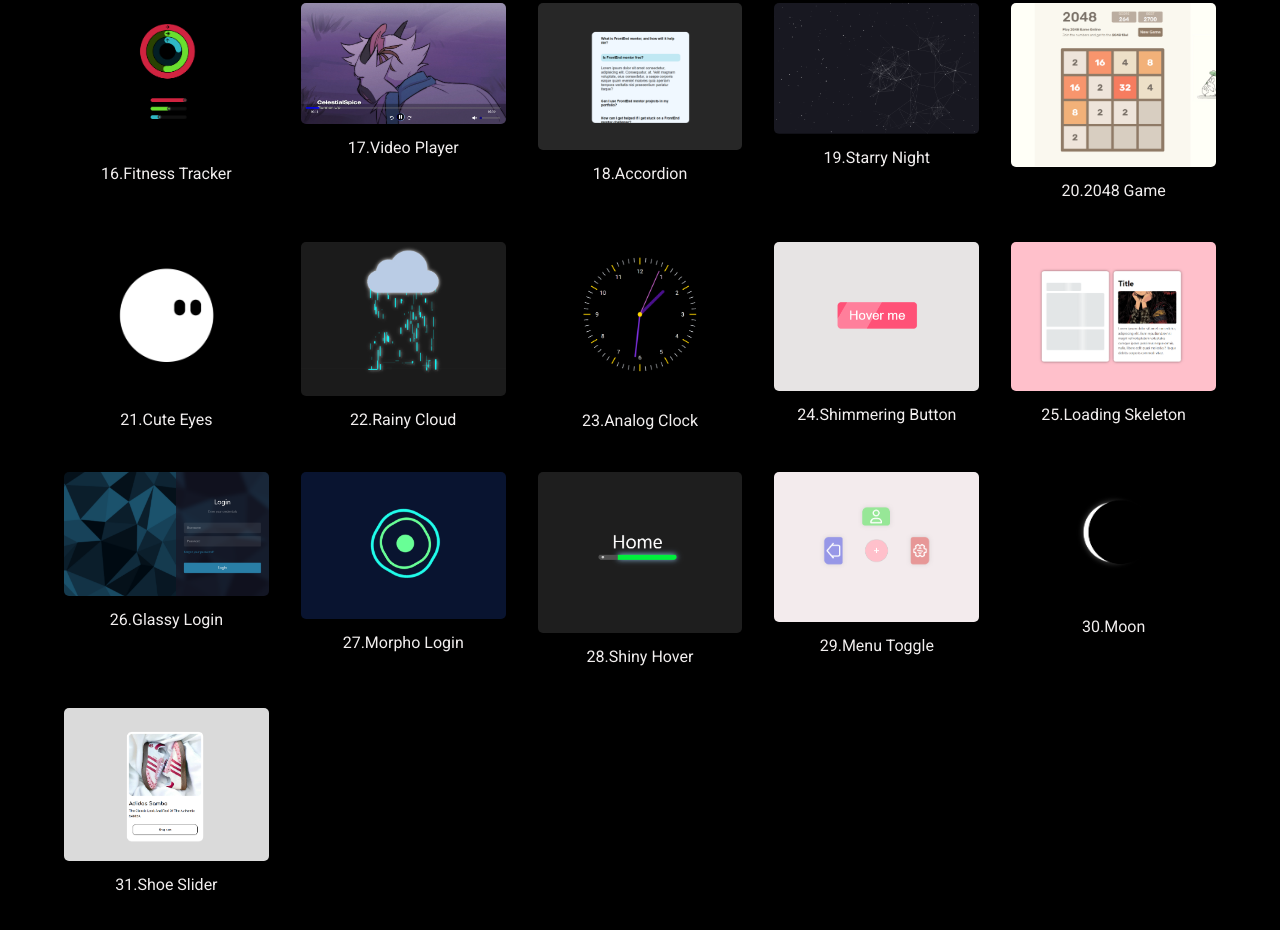
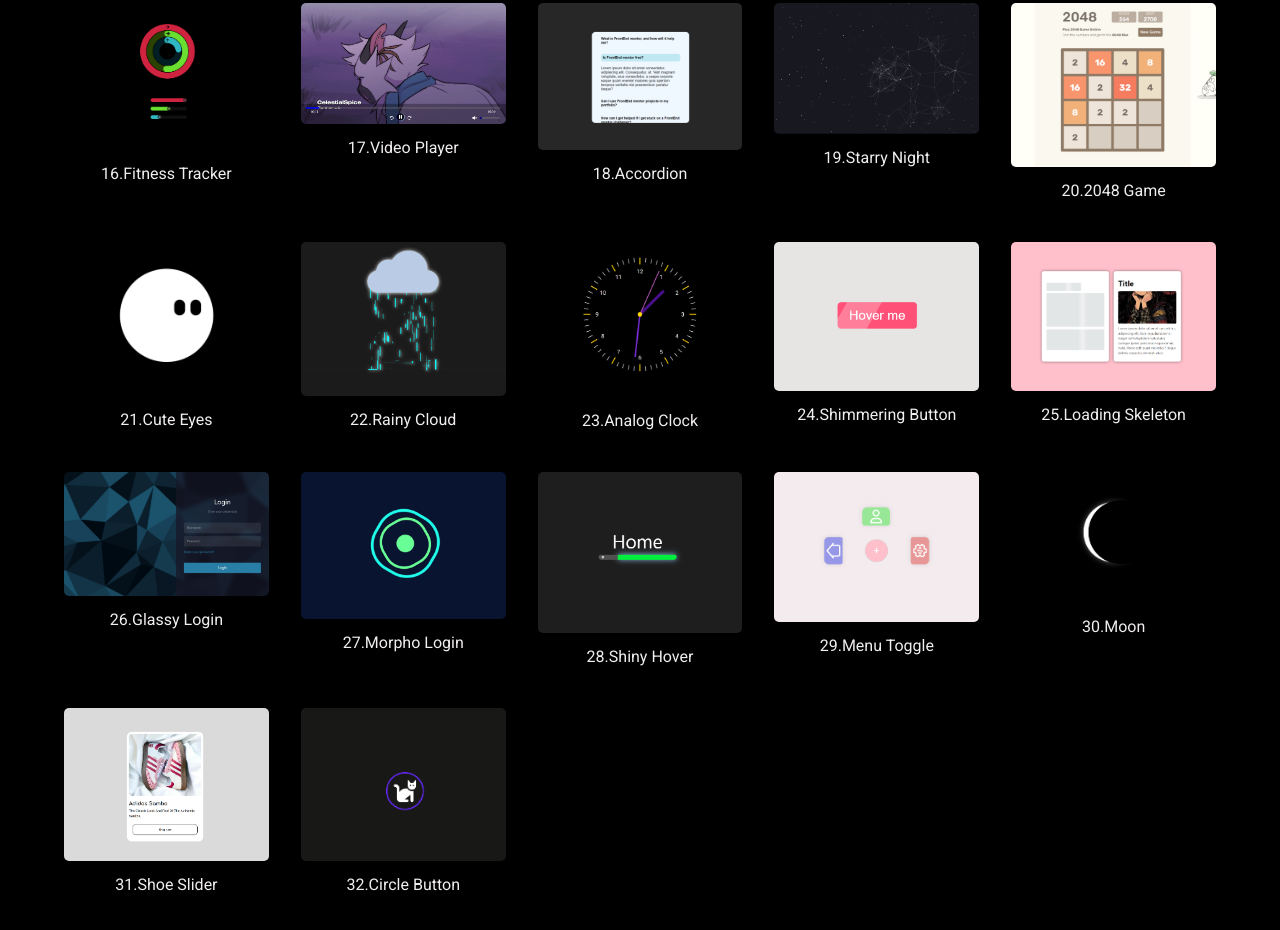
Before and after one commit to eyeedev/100DaysOfCode, a plain HTML site: page projects.html in a window 1280 px wide. Shown: the part 937-1867 px from the top of the page. Drawn offline with Linux system fonts and the light colour scheme.

Commit message:
animation button

```diff
--- /dev/null
+++ b/032/Circle  Button/style.css
@@ -0,0 +1,53 @@
+*{
+    margin: 0;
+    padding: 0;
+    box-sizing: border-box;
+}
+
+body{
+    display: flex;
+    justify-content: center;
+    align-items: center;
+    height: 100vh;
+    background-color: #181817 ;
+
+    a{
+        display: flex;
+        justify-content: center;
+        align-items: center;
+        width: 15rem;
+        height: 15rem;
+        padding: 0.7rem;
+        cursor: pointer;
+        border-radius: 50%;
+
+
+        img{
+            width: 6rem;
+        }
+
+
+
+        svg{
+            position: absolute;
+            padding: 2rem;
+            width: 17rem;
+            transform: rotate(-90deg);
+
+            circle{
+                fill: none;
+                stroke: #6528F7;
+                stroke-width: 5;
+                stroke-dasharray: 0, 442;
+                transition: all 0,3s linear;
+            }
+        }
+
+        :hover circle{
+           stroke-dasharray: 31, 0;
+           transition: all 1.3s;
+        }
+    }
+
+
+}
--- a/projects.html
+++ b/projects.html
@@ -239,6 +239,12 @@
             <p>31.Shoe Slider</p>
           </a>
         </div>
+        <div class="card" data-type="buttons">
+          <a href="./032/Circle  Button/index.html"
+            ><img src="./assets/32.png" alt="" />
+            <p>32.Circle Button</p>
+          </a>
+        </div>
       </section>
     </main>
     <script src="script.js"></script>
```
Also changed, not shown: 032/Circle  Button/index.html (added, +17 -0 lines), 032/Circle  Button/icon/cat.svg (added), 032/index.html (added), assets/32.png (added).
